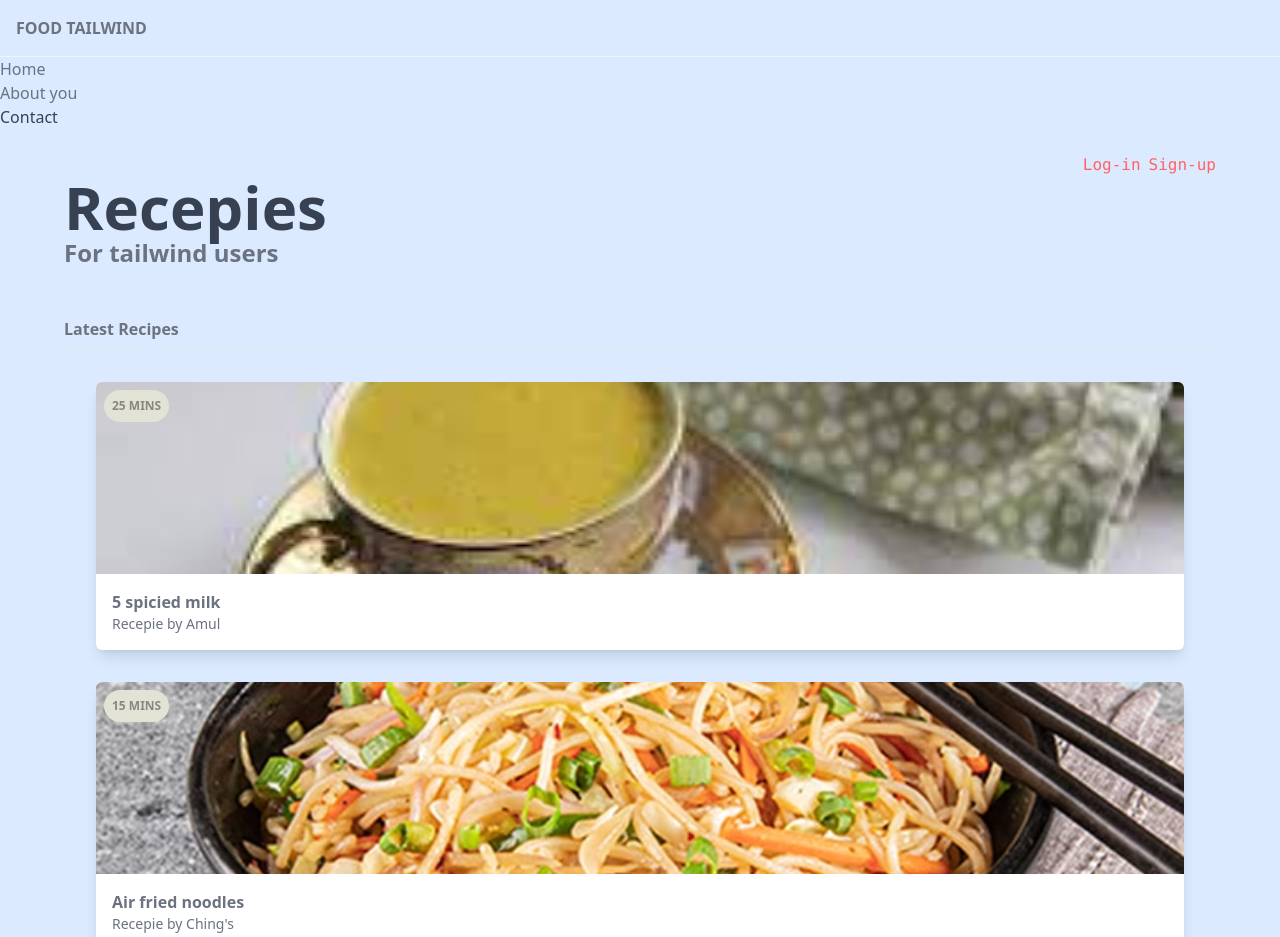
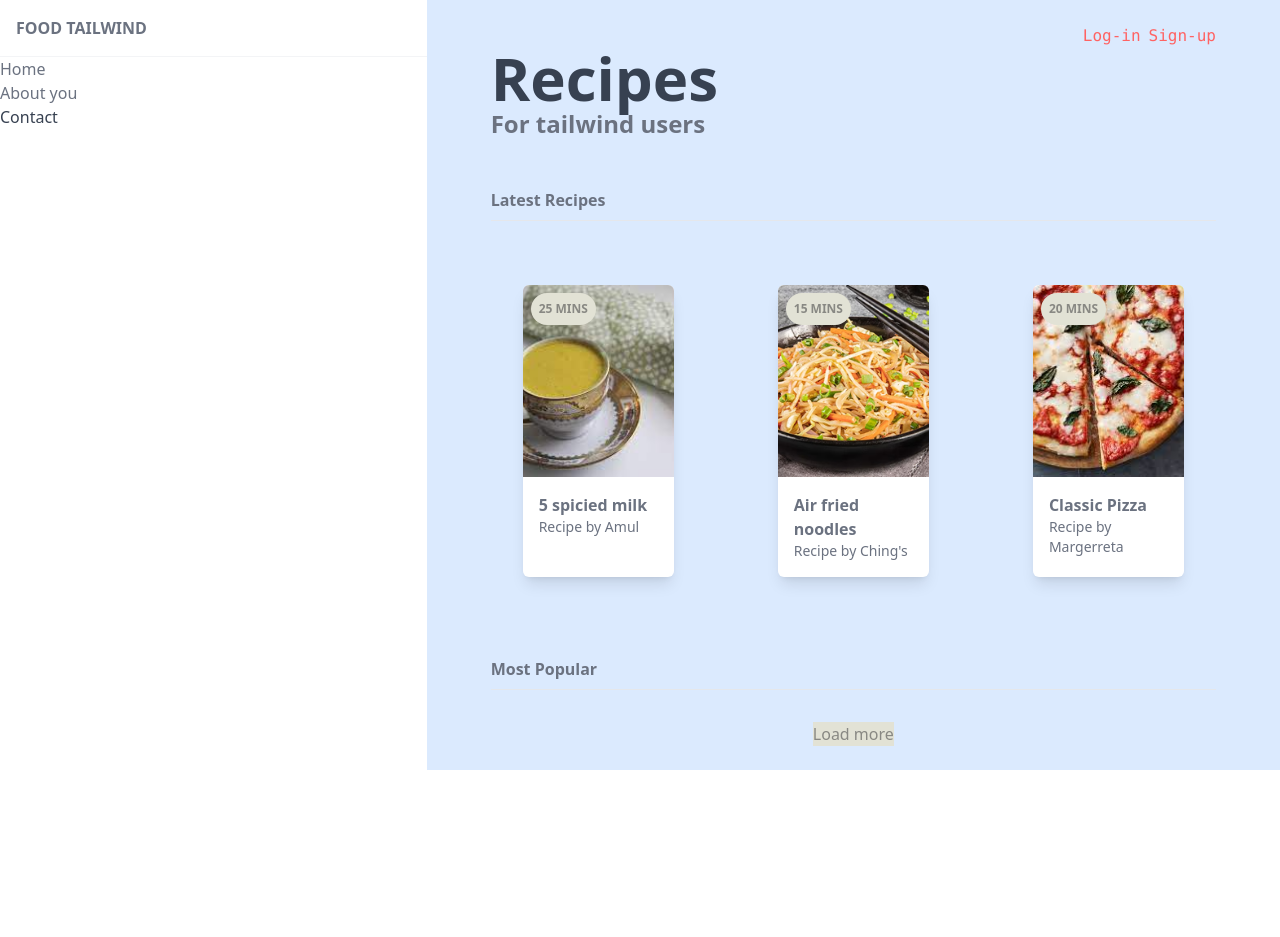
Before and after one commit to iwai-0310/CafeMenuTw, a website: page wind-food/public/index.html in a window 1280 px wide. Shown: the top 937 px of the page. After the commit the page ends 800 px from the top, so only its background shows below. Drawn offline with Linux system fonts and the light colour scheme.

Commit message:
Adds grid support

```diff
--- a/wind-food/public/index.html
+++ b/wind-food/public/index.html
@@ -5,9 +5,9 @@
   <title>Document</title>
   <link rel="stylesheet" href="styles.css">
 </head>
-<body class="text-gray-500 bg-blue-100">
-    <div><!--Content wrapper-->
-      <div>
+<body class="text-gray-500 ">
+    <div class="grid md:grid-cols-3"><!--Content wrapper-->
+      <div class="md:col-span-1">
           <nav>
             <div>
               <h1 class="font-bold uppercase p-4 border-b border-gray-100">
@@ -33,25 +33,25 @@
             </ul>
           </nav>
       </div><!--end of nav-->
-      <main class="px-16 py-6">
+      <main class="px-16 py-6 bg-blue-100 md:col-span-2">
         <div class="flex justify-center md:justify-end">
           <a href="#" class="text-primary font-mono"> Log-in</a>
           <a href="#" class="text-primary font-mono ml-2">Sign-up</a>
         </div>
         <header>
-          <h2 class="text-gray-700 text-6xl font-semibold">Recepies</h2>
+          <h2 class="text-gray-700 text-6xl font-semibold">Recipes</h2>
           <h3 class="text-2xl font-semibold">For tailwind users</h3>
         </header>
 
         <div>
           <h4 class="font-bold mt-12 pb-2 border-b border-gray-200">Latest Recipes</h4>
-          <div class="mt-8 ">
+          <div class="mt-8 grid sm:grid-cols-1 lg:grid-cols-3 gap-10 ">
             <!--cards go here-->
             <div class="card">
               <img src="img/5SpiciedMilk.jpg" class="w-full h-32 sm:h-48 object-cover" alt="">
               <div class="m-4">
                 <span class="font-bold">5 spicied milk</span>
-                <span class="block text-gray-500 text-sm">Recepie by Amul</span>
+                <span class="block text-gray-500 text-sm">Recipe by Amul</span>
               </div>
               <div class="badge">
                 <span>25 mins</span>
@@ -62,7 +62,7 @@
               <img src="img/noodles.avif" class="w-full h-32 sm:h-48 object-cover" alt="">
               <div class="m-4">
                 <span class="font-bold">Air fried noodles</span>
-                <span class="block text-gray-500 text-sm">Recepie by Ching's</span>
+                <span class="block text-gray-500 text-sm">Recipe by Ching's</span>
               </div>
               <div class="badge">
                 <span>15 mins</span>
@@ -73,7 +73,7 @@
               <img src="img/pizza.jpg" class="w-full h-32 sm:h-48 object-cover" alt="">
               <div class="m-4">
                 <span class="font-bold">Classic Pizza</span>
-                <span class="block text-gray-500 text-sm">Recepie by Margerreta</span>
+                <span class="block text-gray-500 text-sm">Recipe by Margerreta</span>
               </div>
               <div class="badge">
                 <span>20 mins</span>
```
Also changed, not shown: wind-food/public/styles.css.
